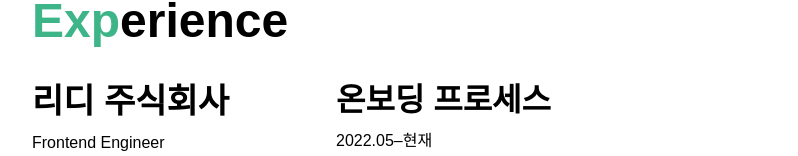
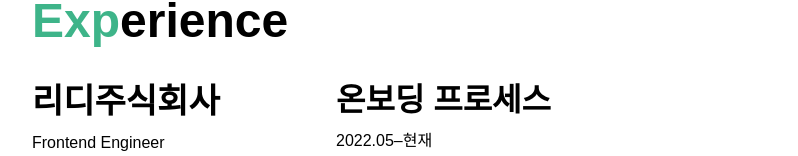
Before and after one commit to simulacre7/resume, a React (Create React App) app: page / in a window 1280 px wide. Shown: the part 535-691 px from the top of the page, without its empty margins (240-1038 px from the left). Built offline with nearby package versions, Linux system fonts and the light colour scheme; a web font is replaced by a local one.

Commit message:
typo 수정

```diff
--- a/src/components/TwoColumn/WorkExperience.jsx
+++ b/src/components/TwoColumn/WorkExperience.jsx
@@ -29,7 +29,7 @@
       </Typography>
       <Row>
         <RowLeftCell
-          companyName="리디 주식회사"
+          companyName="리디주식회사"
           position="Frontend Engineer"
           time="2022.05&ndash;현재"
         />
```
